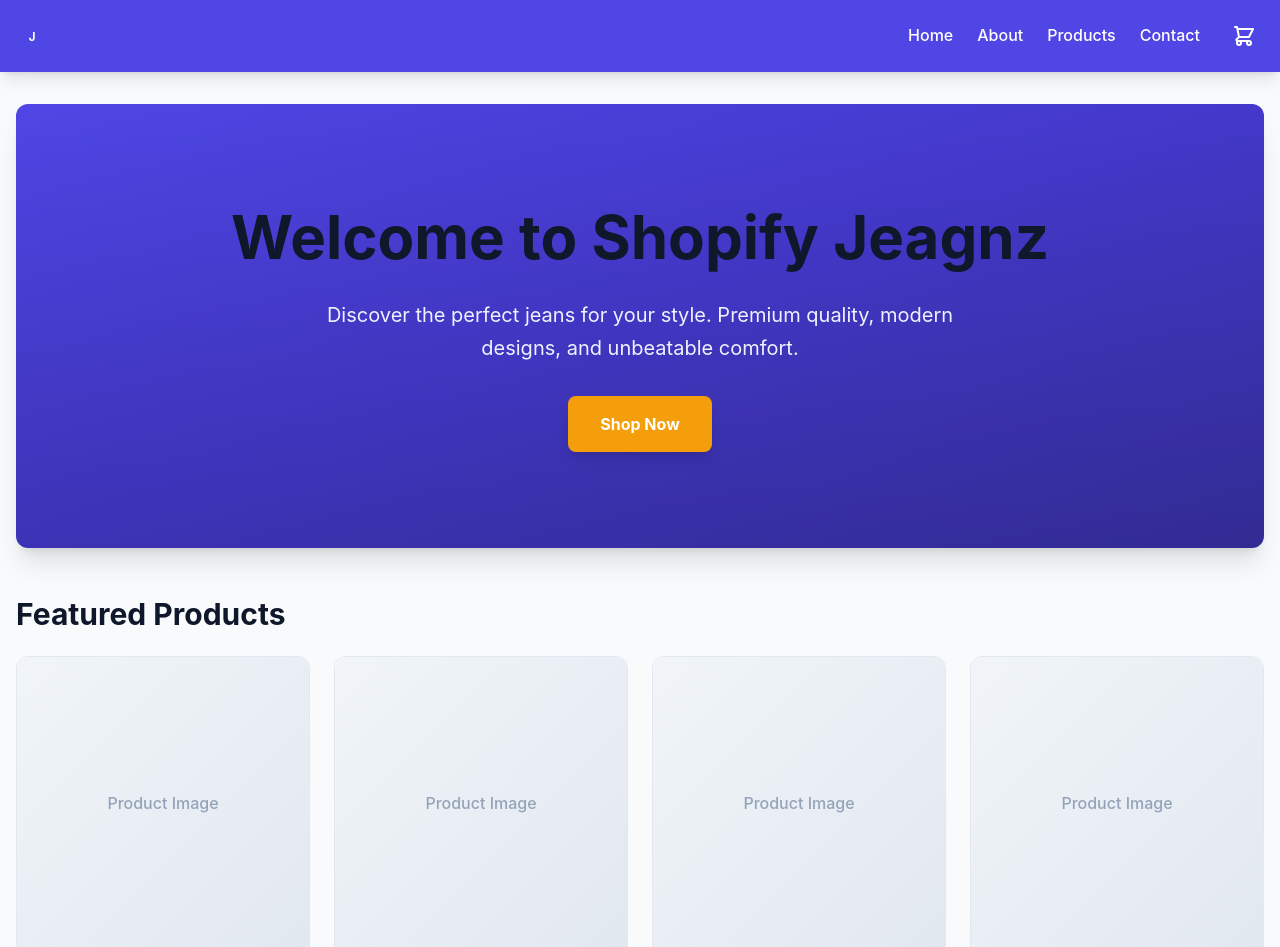
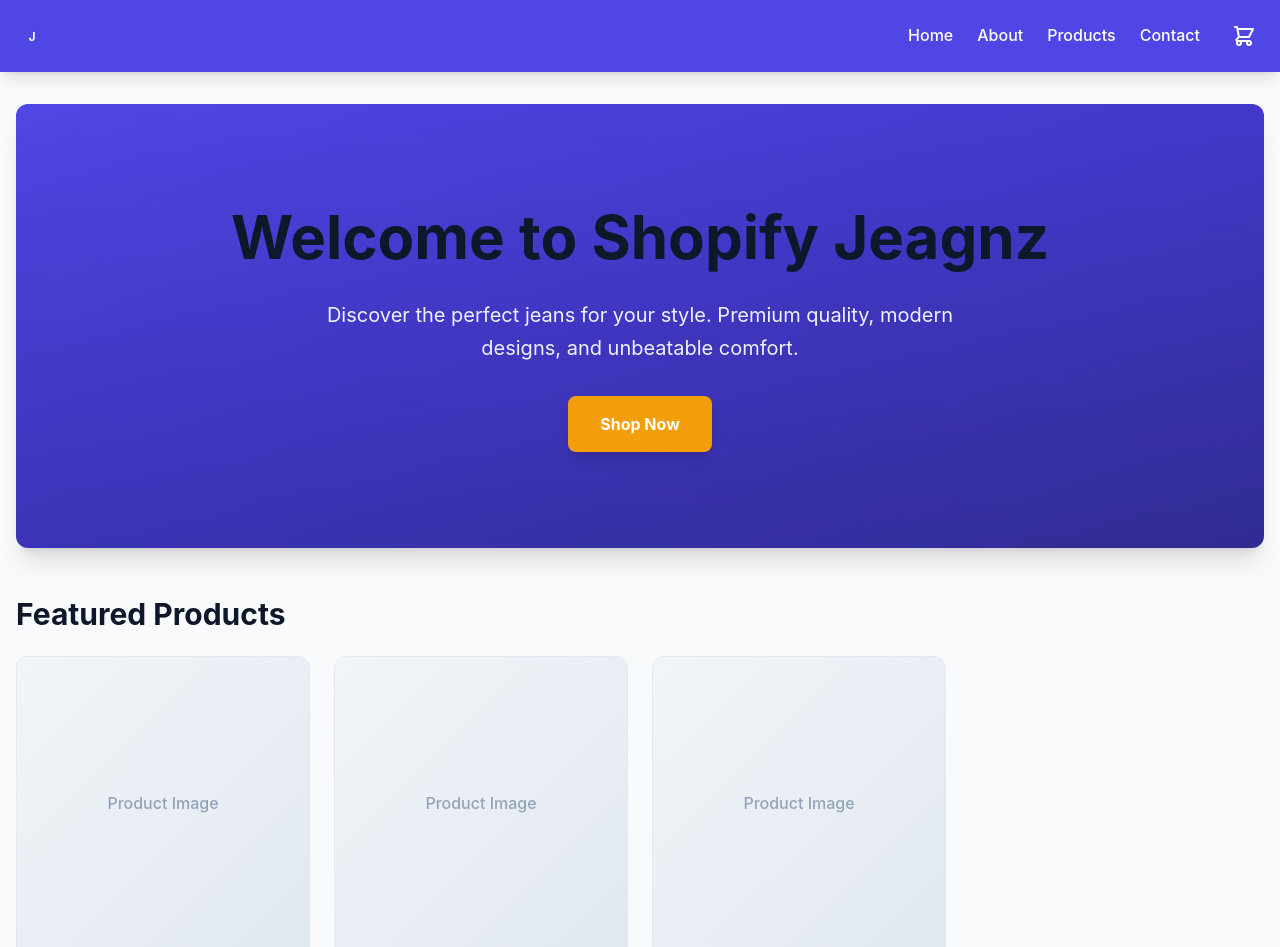
Before and after one commit to jeremyagnz/Shopify-Jeagnz, a React (Vite) app: page / in a window 1280 px wide. Shown: the top 947 px of the page. Built offline with nearby package versions, Linux system fonts and the light colour scheme.

Commit message:
Add featured products functionality to distinguish featured items
Co-authored-by: jeremyagnz <35277430+jeremyagnz@users.noreply.github.com>

```diff
--- a/src/data/products.ts
+++ b/src/data/products.ts
@@ -3,11 +3,12 @@ export interface Product {
   name: string
   price: string
   description: string
+  featured?: boolean
 }
 
 export const products: Product[] = [
-  { id: 1, name: 'Classic Jeans', price: '$79.99', description: 'Timeless style with a perfect fit.' },
-  { id: 2, name: 'Skinny Jeans', price: '$89.99', description: 'Modern slim fit for a sleek look.' },
+  { id: 1, name: 'Classic Jeans', price: '$79.99', description: 'Timeless style with a perfect fit.', featured: true },
+  { id: 2, name: 'Skinny Jeans', price: '$89.99', description: 'Modern slim fit for a sleek look.', featured: true },
   { id: 3, name: 'Relaxed Fit', price: '$69.99', description: 'Comfortable and casual for everyday wear.' },
-  { id: 4, name: 'Bootcut Jeans', price: '$74.99', description: 'Classic bootcut style for versatile styling.' },
+  { id: 4, name: 'Bootcut Jeans', price: '$74.99', description: 'Classic bootcut style for versatile styling.', featured: true },
 ]
--- a/src/pages/Home.tsx
+++ b/src/pages/Home.tsx
@@ -3,6 +3,8 @@ import ProductGrid from '../components/ProductGrid'
 import { products } from '../data/products'
 
 function Home() {
+  const featuredProducts = products.filter(product => product.featured)
+
   return (
     <>
       <Hero
@@ -14,7 +16,7 @@ function Home() {
 
       <section className="mb-6 sm:mb-8 md:mb-12">
         <h2 className="text-xl sm:text-2xl md:text-3xl font-bold mb-4 sm:mb-6 text-neutral-900">Featured Products</h2>
-        <ProductGrid products={products} />
+        <ProductGrid products={featuredProducts} />
       </section>
 
       <section className="bg-gradient-to-br from-neutral-50 to-neutral-100 rounded-xl p-4 sm:p-6 md:p-8 text-center shadow-lg border border-neutral-200">
```
